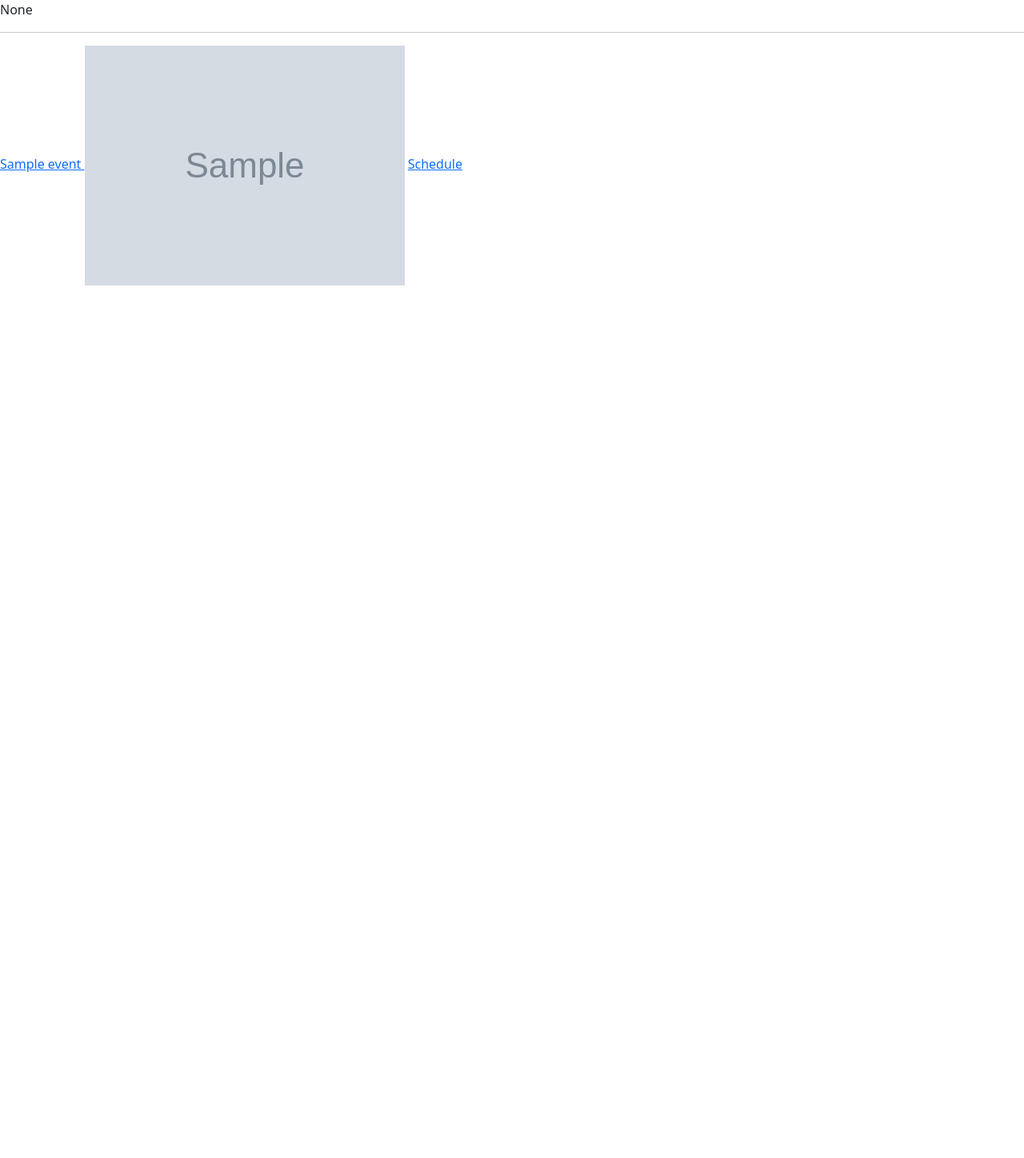
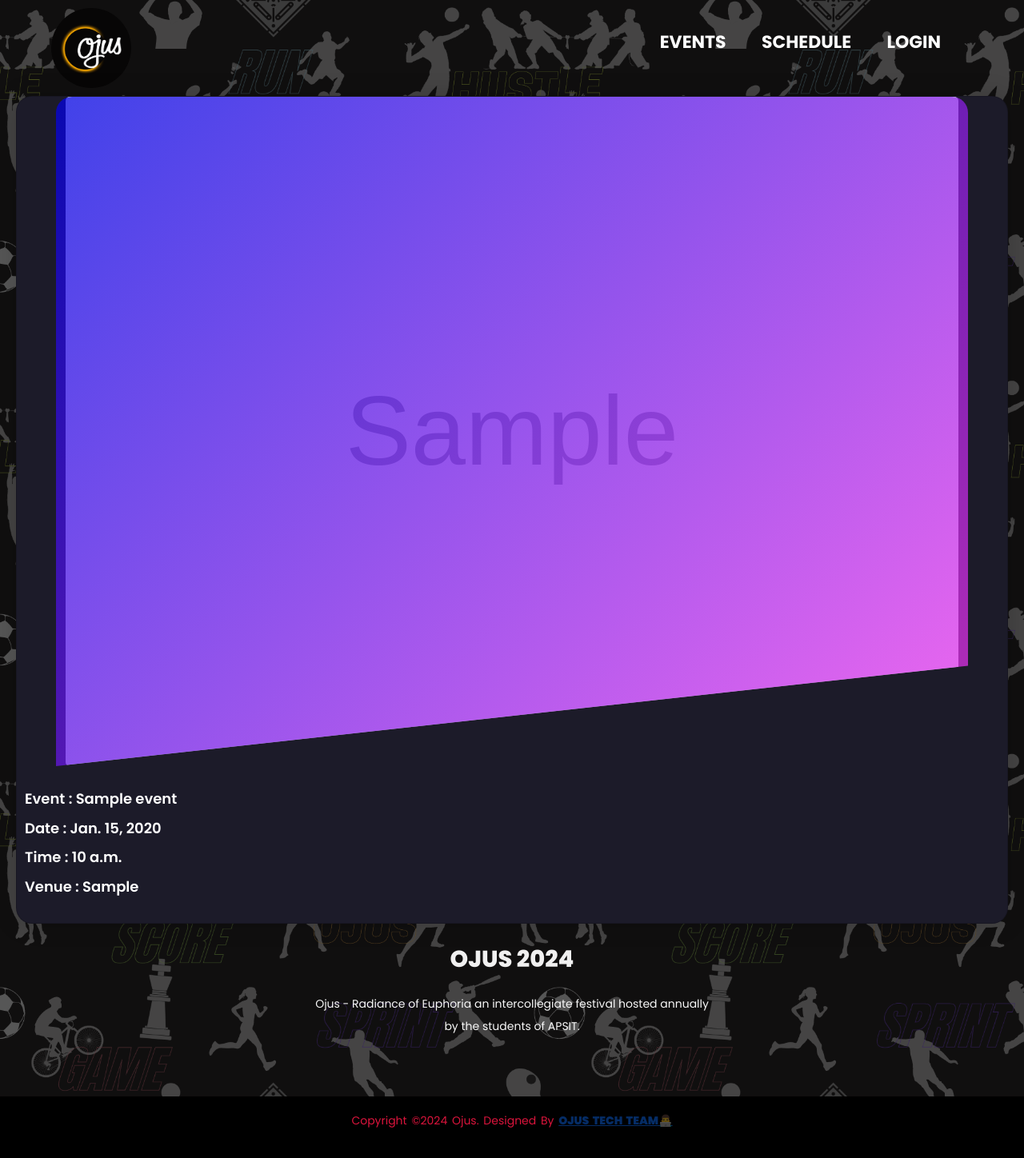
Before and after one commit to Technical-Team-APSIT/EMS-OJUS, a Django app: template templates/core/my-events.html in a window 1280 px wide. Shown: the whole page at 80% size. Before the commit the page ends 357 px from the top, so only its background shows below. Run offline with Django 5.2, Linux system fonts and the light colour scheme; the template is opened without the code that fills it: values that come from a table or form of the project are taken from there, others are empty; tables that the repository leaves empty hold one stand-in row (values such as "Sample post"); grey boxes marked "Sample" are stand-in pictures.

Commit message:
my events UI implemented

```diff
--- /dev/null
+++ b/static/css/myevents.css
@@ -0,0 +1,317 @@
+@import url('https://fonts.googleapis.com/css2?family=Poppins:wght@300;400;500;600;700;800;900&display=swap');
+*{
+    margin: 0;
+    padding: 0;
+    box-sizing: border-box;
+    font-family: 'Poppins', sans-serif;
+
+}
+body{
+    position: relative;
+    background-image: url("../static/assets/doodles-bg.png");
+    background-repeat: repeat;
+    background-size: 700px;
+    display: flex;
+    flex-direction: column;
+    overflow-x: hidden;
+}
+body::-webkit-scrollbar {
+    width: 0px;
+}
+
+body::-webkit-scrollbar-thumb {
+    background-color: transparent;
+}
+
+body::before {
+    content: "";
+    position: absolute;
+    top: 0;
+    left: 0;
+    width: 100%;
+    height: 100%;
+    background-color: rgba(0, 0, 0, 0.6);
+    z-index: -2;
+}
+
+h1{
+    color: crimson;
+}
+.cards{
+    display: grid;
+    grid-template-columns: repeat(auto-fit,minmax(400px,1fr));
+    padding: 20px;
+    grid-gap: 40px;
+    margin-top: 100px;
+}
+.card{
+    background-color: #1c1b29;
+    border-radius: 20px;
+    box-shadow: 0 0 30px rgba(0,0,0,0.18);
+}
+.container{
+    position: relative;
+    clip-path: polygon(0 0,100% 0, 100% 85%, 0 100%);
+}
+img{
+    width: 100%;
+    display: block;
+    border-radius: 20px 20px 0 0;
+}
+.container:after{
+    content: "";
+    height: 100%;
+    width: 100%;
+    position: absolute;
+    top: 0;
+    left: 0;
+    border-radius: 20px 20px 0 0;
+    opacity: 0.7;
+}
+.card1>.container:after{
+    background-image: linear-gradient(
+        135deg,
+        #0100ec,
+        #fb36f4
+    );
+}
+.card2>.container:after{
+    background-image: linear-gradient(
+        135deg,
+        #2bdce3,
+        #42ffdb
+    );
+}
+.card3>.container:after{
+    background-image: linear-gradient(
+        135deg,
+        #ffab1d,
+        #f8501c
+    );
+}
+.details{
+    padding: 20px 10px;
+}
+.details>h3{
+    color: #ffffff;
+    font-weight: 600;
+    font-size: 18px;
+    margin: 10px 0 15px 0;
+}
+.details>p{
+    color: #a0a0a0;
+    font-size: 15px;
+    line-height: 30px;
+    font-weight: 400;
+}
+.footer{
+    position: absolute;
+    bottom: 0;
+    left: 0;
+    right: 0;
+    background: #111;
+    height: auto;
+    width: 100vw;
+    padding-top: 40px;
+    color: #fff;
+}
+.footer-content{
+    display: flex;
+    align-items: center;
+    justify-content: center;
+    flex-direction: column;
+    text-align: center;
+}
+.footer-content h3{
+    font-size: 1.8rem;
+    font-weight: 800;
+    text-transform: capitalize;
+    line-height: 3rem;
+    color: #f0f0f0;
+
+}
+.footer-content p{
+    max-width: 500px;
+    margin: 10px auto;
+    line-height: 28px;
+    font-size: 14px;
+    color: #f8f8f8;
+}
+.socials{
+    list-style: none;
+    display: flex;
+    align-items: center;
+    justify-content: center;
+    margin: 1rem 0 3rem 0;
+}
+.socials li{
+    margin: 0 10px;
+}
+.socials a{
+    text-decoration: none;
+    color: #fff;
+}
+.socials a i{
+    font-size: 1.1rem;
+    transition: color .4s ease;
+
+}
+.socials a:hover i{
+    color: aqua;
+}
+
+.footer-bottom{
+    background: #000;
+    width: 100vw;
+    padding: 20px 0;
+    text-align: center;
+}
+.footer-bottom p{
+    font-size: 14px;
+    word-spacing: 2px;
+    text-transform: capitalize;
+    color: crimson;
+}
+.footer-bottom span{
+    text-transform: uppercase;
+    opacity: .4;
+    font-weight: 1000;
+    color: crimson;
+}
+
+nav {
+    width: 100%;
+    position: absolute;
+    margin-top: 10px;
+    display: inline-block;
+    top: 0;
+    left: 0;
+    padding: 0px 5%;
+    display: flex;
+    align-items: center;
+    justify-content: space-between;
+}
+
+
+.logo{
+    width: 100px;
+    border-radius: 50%;
+    top: 0;
+    right: 0;
+    padding: 5px;
+    background-color: #070606;
+    box-shadow: 10px 10px 20px black;
+}
+
+.logo img {
+    max-width: 80px;
+    height: auto;
+    display: block;
+
+}
+
+nav ul li {
+    list-style :none;
+    display: inline-block;
+    margin-right: 40px;
+}
+
+nav ul li a {
+    font-family: 'Poppins', sans-serif;
+    text-align: center;
+    text-decoration: none;
+    color: #fffffffe;
+    font-size: 22px;
+    font-weight: 650;
+}
+
+nav ul li a:hover{
+    text-decoration: none;
+    background: linear-gradient(45deg, #ff8a00, #e52e71);
+    -webkit-background-clip: text;
+    background-clip: text;
+    color: transparent;
+    font-size: 22px;
+    font-weight: 650;
+}
+.back-video {
+    position: absolute;
+    right: 0;
+    bottom: 0;
+    z-index: -2;
+    width: 100%;
+    height: auto;
+    object-fit: cover;
+}
+
+#home-section .content {
+    z-index: 1;
+    color: white; /* Adjust text color as needed */
+}
+
+#socials{
+        position: absolute;
+        bottom: 20px;
+        right: 20px;
+        display: flex;
+        gap: 10px;
+        align-items: center;
+    }
+
+    #socials p{
+        font-family: 'Poppins', sans-serif;
+        font-size: 1rem;
+        color:white;
+        text-align: center;
+    }
+
+
+    .icons{
+        display: inline-flex  ;
+        align-items: center;
+        justify-content: center;
+    }
+
+    .icons a img{
+        width: 50px;
+        height: 50px;
+        transition: tranform 0.3s ease;
+    }
+
+    .icons a img:hover{
+       transform: scale(1);
+    }
+
+.logo{
+    width: 100px;
+    border-radius: 50%;
+    top: 0;
+    right: 0;
+    padding: 5px;
+    background-color: #070606;
+    box-shadow: 10px 10px 20px black;
+}
+
+.logo img {
+    max-width: 80px;
+    height: auto;
+    display: block;
+
+}
+
+.header{
+    max-height:80px;
+    align-items: center;
+}
+nav {
+    width: 100%;
+    position: absolute;
+    margin-top: 10px;
+    display: inline-block;
+    top: 0;
+    left: 0;
+    padding: 0px 5%;
+    display: flex;
+    align-items: center;
+    justify-content: space-between;
+}
--- a/templates/core/my-events.html
+++ b/templates/core/my-events.html
@@ -1,16 +1,57 @@
 {% extends "base.html" %}
 
 {% block content %}
-  {{request.user.id}}
 
-  <hr>
+{% load static %}
 
-  {% for s in signed %}
+    <link rel="stylesheet" href="{% static 'css/myevents.css' %}">
 
-  <a href='#'> {{s.event.name}} </a>
-  <img src='{{s.event.img.url}}'>
 
-  {% endfor %}
+<nav>
+            <a href="{% url 'index' %}"><img alt="logo" src="{% static 'assets/logo.png' %}" class="logo"></a>
+            <ul>
+             <li><a href="#section-3">EVENTS</a></li>
+             <li><a href="{% url 'schedule' %}">SCHEDULE</a></li>
+             <li><a href="{% url 'login' %}">LOGIN</a></li>
+            </ul>
+         </nav>
 
-  <a href='{% url "schedule" %}'> Schedule </a>
-{% endblock content %}
+
+
+    <div class="cards">
+
+    {% for s in signed %}
+        <div class="card card1">
+            <div class="container">
+                <img class='card-img' src="{{s.event.img.url}}">
+            </div>
+            <div class="details">
+                <h3>Event : {{s.event.name}}</h3>
+                <h3>Date : {{s.event.date}}</h3>
+                <h3>Time : {{s.event.time}}</h3>
+                <h3>Venue : {{s.event.venue}}</h3>
+            </div>
+        </div>
+
+
+    {% endfor %}
+
+
+    </div>
+    <div>
+    <div> <footer>
+        <div class="footer-content">
+            <h3>OJUS 2024</h3>
+            <p>Ojus - Radiance of Euphoria an intercollegiate festival hosted annually by the students of APSIT.</p>
+            <ul class="socials">
+                <li><a href="#"><i class="fa fa-instagram"></i></a></li>
+                <li><a href="#"><i class="fa fa-youtube"></i></a></li>
+                <li><a href="#"><i class="fa fa-linkedin-square"></i></a></li>
+            </ul>
+        </div>
+        <div class="footer-bottom">
+            <p>copyright &copy;2024 ojus. designed by <span><a href="#">Ojus tech team👨‍💻</a></span></p>
+        </div>
+    </footer></div> </div>
+
+    {% endblock %}
```
